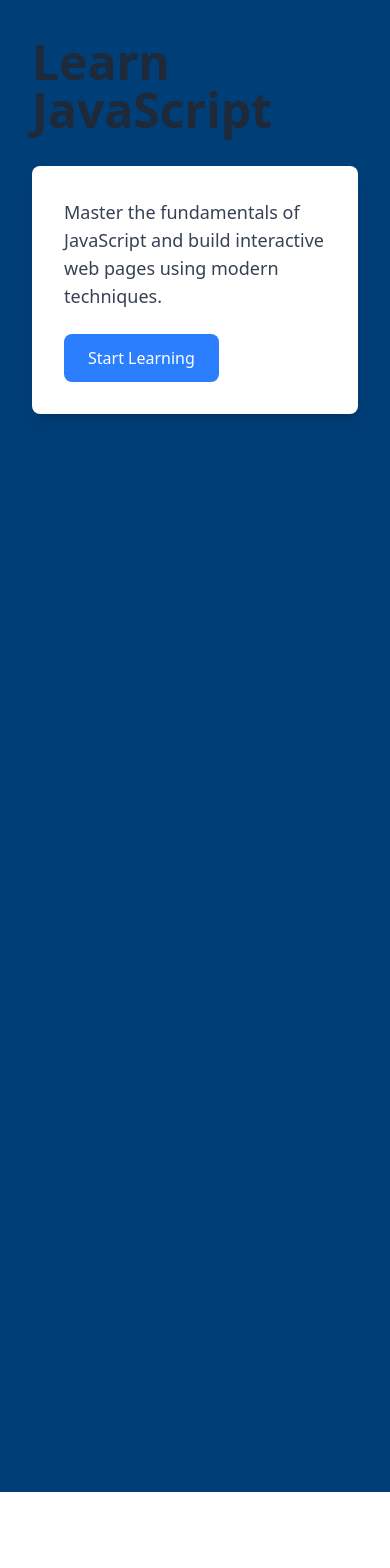
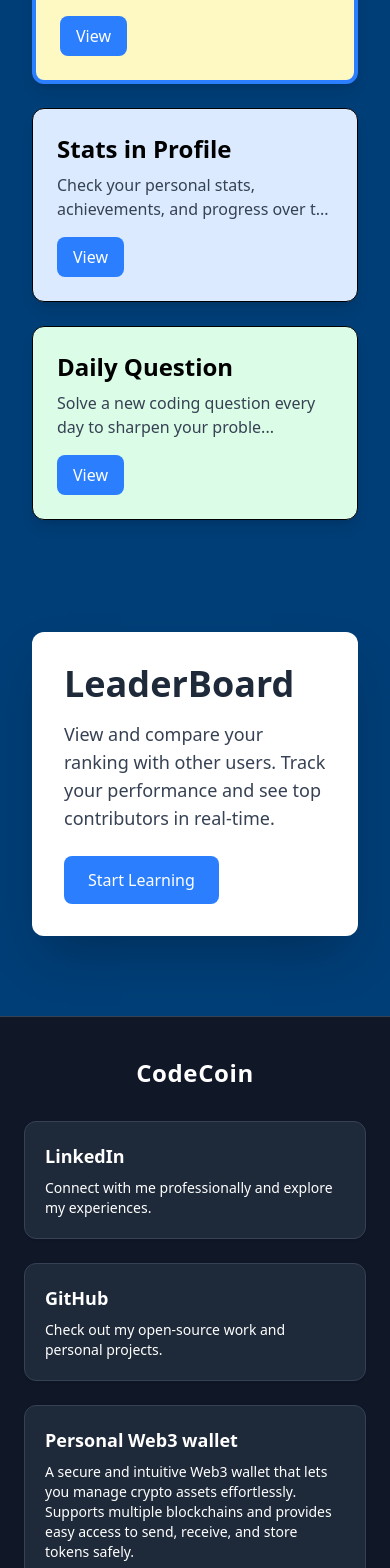
Before and after one commit to achewadakhil/CodeCoin, a React (Vite) app in the folder front-end/: page / in a window 390 px wide. Shown: the part 1040-2608 px from the top of the page. Before the commit the page ends 2532 px from the top, so only its background shows below. Built offline with nearby package versions, Linux system fonts and the light colour scheme.

Commit message:
Footer of the home page has been completed

```diff
--- a/front-end/src/App.jsx
+++ b/front-end/src/App.jsx
@@ -11,7 +11,7 @@
       <div>
         <Routes>
           <Route path="/" element={<Home />} />
-		  <Route path="/test" element = {<Test />}> </Route>
+		      <Route path="/test" element = {<Test />}> </Route>
         </Routes>
       </div>
     </BrowserRouter>
--- a/front-end/src/components/Features.jsx
+++ b/front-end/src/components/Features.jsx
@@ -1,81 +1,62 @@
-import React, { useState, useEffect } from "react";
-import { motion, AnimatePresence } from "framer-motion";
-//not done have to write the whole code
-export default function LearningSection() {
+import { useState } from "react";
+
+export default function Features() {
   const modules = [
   {
-      heading: "Learn JavaScript",
-      content: "Master the fundamentals of JavaScript and build interactive web pages using modern techniques.",
+    heading: "LeaderBoard",
+    content:
+      "View and compare your ranking with other users. Track your performance and see top contributors in real-time.",
+    color: "bg-yellow-100",
   },
   {
-      heading: "React Essentials",
-      content: "Understand React components, state, and hooks to build dynamic web applications.",
+    heading: "Stats in Profile",
+    content:
+      "Check your personal stats, achievements, and progress over time. Get insights into your performance trends.",
+    color: "bg-blue-100",
   },
   {
-      heading: "Data Structures & Algorithms",
-      content: "Improve problem-solving skills for coding interviews and real-world projects.",
+    heading: "Daily Question",
+    content:
+      "Solve a new coding question every day to sharpen your problem-solving skills and stay consistent in learning.",
+    color: "bg-green-100",
   },
 ];
 
+
   const [currentIndex, setCurrentIndex] = useState(0);
-
-  useEffect(() => {
-    const handleWheel = (event) => {
-      const len = modules.length;
-
-      if (event.deltaY > 0) {
-        if (currentIndex < len - 1) {
-          event.preventDefault();
-          setCurrentIndex((prev) => Math.min(prev + 1, len - 1));
-        }
-      } else {
-        if (currentIndex > 0) {
-          event.preventDefault();
-          setCurrentIndex((prev) => Math.max(prev - 1, 0));
-        }
-      }
-    };
-
-    window.addEventListener("wheel", handleWheel, { passive: false });
-
-    return () => window.removeEventListener("wheel", handleWheel);
-  }, [currentIndex, modules.length]);
-
-
-  const module = modules[currentIndex];
+  const currentModule = modules[currentIndex];
 
   return (
-    <section className="min-h-screen flex flex-col md:flex-row items-center justify-center px-8 md:px-20 py-20 ">
-      <AnimatePresence exitBeforeEnter>
-        <motion.div
-          key={currentIndex}
-          initial={{ opacity: 0, x: -50 }}
-          animate={{ opacity: 1, x: 0 }}
-          exit={{ opacity: 0, x: -50 }}
-          transition={{ duration: 0.7 }}
-          className="md:w-1/2 mb-8 md:mb-0"
+    <section className="min-h-screen flex flex-col items-center justify-center px-8 py-20 space-y-16">
+      <div className="flex flex-col md:flex-row gap-6">
+        {modules.map((module, index) => (
+          <div
+            key={index}
+            className={`cursor-pointer p-6 rounded-xl shadow-lg transition-transform transform hover:scale-105 ${
+              currentIndex === index ? "border-4 border-blue-500" : "border"
+            } ${module.color}`}
+            onClick={() => setCurrentIndex(index)}
           >
-          <h2 className="text-5xl font-bold text-gray-800">
-            {module.heading}
+            <h3 className="text-2xl font-bold mb-2">{module.heading}</h3>
+            <p className="text-gray-700">{module.content.substring(0, 60)}...</p>
+            <button
+              className="mt-4 bg-blue-500 text-white px-4 py-2 rounded-lg hover:bg-blue-600 transition"
+              onClick={() => setCurrentIndex(index)}
+            >
+              View
+            </button>
+          </div>
+        ))}
+      </div>
+      <div className="mt-12 p-8 w-full md:w-2/3 rounded-xl shadow-2xl bg-white">
+        <h2 className="text-4xl font-extrabold text-gray-800 mb-4">
+          {currentModule.heading}
         </h2>
-        </motion.div>
-      </AnimatePresence>
-      <AnimatePresence exitBeforeEnter>
-        <motion.div
-          key={currentIndex}
-          initial={{ opacity: 0, x: 50 }}
-          animate={{ opacity: 1, x: 0 }}
-          exit={{ opacity: 0, x: 50 }}
-          transition={{ duration: 0.7 }}
-          className="md:w-1/2 bg-white p-8 rounded-lg shadow-lg"
-        >
-          <p className="text-gray-700 text-lg">{module.content}</p>
+        <p className="text-gray-700 text-lg">{currentModule.content}</p>
         <button className="mt-6 bg-blue-500 text-white px-6 py-3 rounded-lg hover:bg-blue-600 transition">
           Start Learning
         </button>
-        </motion.div>
-      </AnimatePresence>
-
+      </div>
     </section>
   );
 }
--- /dev/null
+++ b/front-end/src/components/Footer.jsx
@@ -0,0 +1,54 @@
+export default function Footer() {
+  const cards = [
+    {
+      title: "LinkedIn",
+      link: "https://www.linkedin.com/in/akhil-achewad-0a4832291/",
+      desc: "Connect with me professionally and explore my experiences.",
+    },
+    {
+      title: "GitHub",
+      link: "https://github.com/achewadakhil",
+      desc: "Check out my open-source work and personal projects.",
+    },
+    {
+      title: "Personal Web3 wallet",
+      link: "https://github.com/achewadakhil/personalWallet",
+      desc: "A secure and intuitive Web3 wallet that lets you manage crypto assets effortlessly. Supports multiple blockchains and provides easy access to send, receive, and store tokens safely.",
+    },
+    {
+      title: "DevSync",
+      link: "https://github.com/achewadakhil/codingAssistant",
+      desc: "A collaborative platform that streamlines development workflows. Sync code, track tasks, and share updates with your team efficiently in real-time.",
+    },
+  ];
+
+  return (
+    <footer className="bg-gray-900 text-white border-t border-gray-700 pt-10 pb-8 px-6">
+      <div className="max-w-6xl mx-auto text-center">
+        <h1 className="text-2xl font-bold mb-8 tracking-wide">
+          CodeCoin
+        </h1>
+        <div className="grid grid-cols-1 sm:grid-cols-2 gap-6">
+          {cards.map((card, idx) => (
+            <a
+              key={idx}
+              href={card.link}
+              target="_blank"
+              rel="noopener noreferrer"
+              className="bg-gray-800 border border-gray-700 rounded-xl p-5
+                         hover:bg-white hover:text-gray-900 shadow-sm
+                         hover:shadow-md hover:-translate-y-1
+                         transition-all duration-200 text-left"
+            >
+              <h2 className="text-lg font-semibold mb-2">{card.title}</h2>
+              <p className="text-sm">{card.desc}</p>
+            </a>
+          ))}
+        </div>
+        <p className="text-sm text-gray-400 mt-10">
+          © {new Date().getFullYear()} CodeCoin. All rights reserved.
+        </p>
+      </div>
+    </footer>
+  );
+}
--- a/front-end/src/components/NavBar.jsx
+++ b/front-end/src/components/NavBar.jsx
@@ -1,12 +1,36 @@
-import React from "react";
+import React, { useState, useEffect } from "react";
 import { Link } from "react-router-dom";
 
 function Navbar() {
+  const [show, setShow] = useState(true);
+  const [lastScrollY, setLastScrollY] = useState(0);
+
+  const controlNavbar = () => {
+    if (typeof window !== "undefined") {
+      if (window.scrollY > lastScrollY) {
+        setShow(false);
+      } else {
+        setShow(true);
+      }
+      setLastScrollY(window.scrollY);
+    }
+  };
+
+  useEffect(() => {
+    window.addEventListener("scroll", controlNavbar);
+    return () => {
+      window.removeEventListener("scroll", controlNavbar);
+    };
+  }, [lastScrollY]);
+
   return (
-    <nav className="w-full fixed top-0 left-0 z-50">
+    <nav
+      className={`w-full fixed top-0 left-0 z-50 transition-transform duration-300 ${
+        show ? "translate-y-0" : "-translate-y-full"
+      }`}
+    >
       <div className="max-w-7xl mx-auto px-4 sm:px-6 lg:px-8">
         <div className="flex justify-between h-16 items-center">
-
           <div className="flex space-x-6 text-xl">
             <Link to="/" className="text-white hover:text-blue-500">
               LeaderBoard
@@ -18,7 +42,6 @@
               Profile
             </Link>
           </div>
-
           <div className="flex space-x-4">
             <Link
               to="/signin"
--- a/front-end/src/pages/Home.jsx
+++ b/front-end/src/pages/Home.jsx
@@ -1,13 +1,14 @@
 // App.jsx
-import React from "react";
 import HeroHome from "../components/HeroHome";
-import LearningSection from "../components/Features";
+import Footer from "../components/Footer";
+import Features from "../components/Features";
 
 export default function Home() {
   return <>
-    <div className="h-[300vh] bg-[#003e77]">
+    <div className="bg-[#003e77]">
         <HeroHome />
-        <LearningSection />
+        <Features />
+        <Footer />
     </div>
   </>
 }
```
Lines whose indentation alone changed are shown as unchanged.
